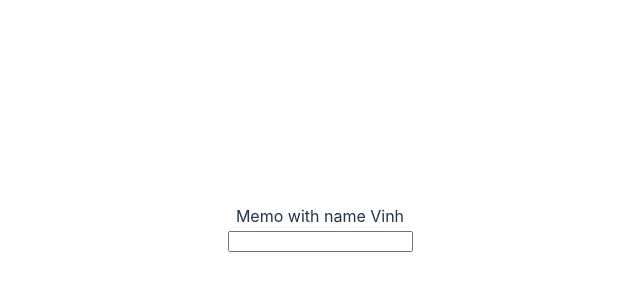
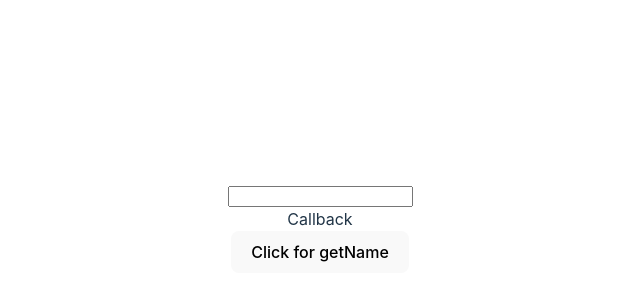
Before and after one commit to deV-inh08/Learn-React-Hooks, a React (Vite) app: page / in a window 1280 px wide. Shown: the part 172-472 px from the top of the page, without its empty margins (320-960 px from the left). Built offline with nearby package versions, Linux system fonts and the light colour scheme.

Commit message:
useCallBack + React.memo

```diff
--- a/src/App.tsx
+++ b/src/App.tsx
@@ -1,10 +1,9 @@
-import { useMemo, useState } from 'react'
+import { useState, useCallback, useMemo } from 'react'
 import './App.css'
 // import LayoutEffect from './components/LayoutEffect'
 // import Reducer from './components/Reducer'
 // import ReactMemo from './components/ReactMemo';
-import Memo from './components/Memo'
-
+import Callback from './components/Callback'
 
 
 function App() {
@@ -18,18 +17,31 @@ function App() {
   //   }
   // }, [])
 
-  const user = {
-    name: 'Vinh'
-  }
+  // const user = {
+  //   name: 'Vinh'
+  // }
 
   const handleChange = (e: React.ChangeEvent<HTMLInputElement>) => {
     setValue(e.target.value)
   };
 
+  // useCallback(Fn)
+
+  // const handleGetName = useCallback(() => {
+  //   console.log('Vinh')
+  // }, [])
+
+  // useMemo(c() => return { ...value })
+  const handleGetName = useMemo(() => {
+    return () => {
+      console.log('Vinh')
+    }
+  }, [])
+
   return (
     <>
-      <Memo user={user}></Memo>
       <input onChange={(e) => handleChange(e)} type="text" />
+      <Callback handleGetName={handleGetName}></Callback>
     </>
   )
 }
--- /dev/null
+++ b/src/components/Callback.tsx
@@ -0,0 +1,19 @@
+import React from 'react'
+
+// Dùng useCallback khi không muốn Fn ở component cha được truyền vào component con, bị khởi tạo lại tham chiếu
+
+interface Props {
+    handleGetName: () => void;
+}
+
+const Callback = ({ handleGetName }: Props) => {
+    console.log('re-render')
+  return (
+    <>
+        <div>Callback</div>
+        <button onClick={handleGetName}>Click for getName</button>
+    </>
+  )
+}
+
+export default React.memo(Callback);
--- a/src/components/Memo.tsx
+++ b/src/components/Memo.tsx
@@ -13,4 +13,9 @@ const Memo = ({ user }: Props) => {
   )
 }
 
+// React memo: có 2 tường hợp dùng React Memo để check kiểu dữ liệu tham chiếu
+
+// + Dùng function 'Equal'. Tham số thứ 2 của React.memo
+// + Dùng useMemo() return kiểu dữ liệu tham chiếu đó
+
 export default React.memo(Memo)
```
